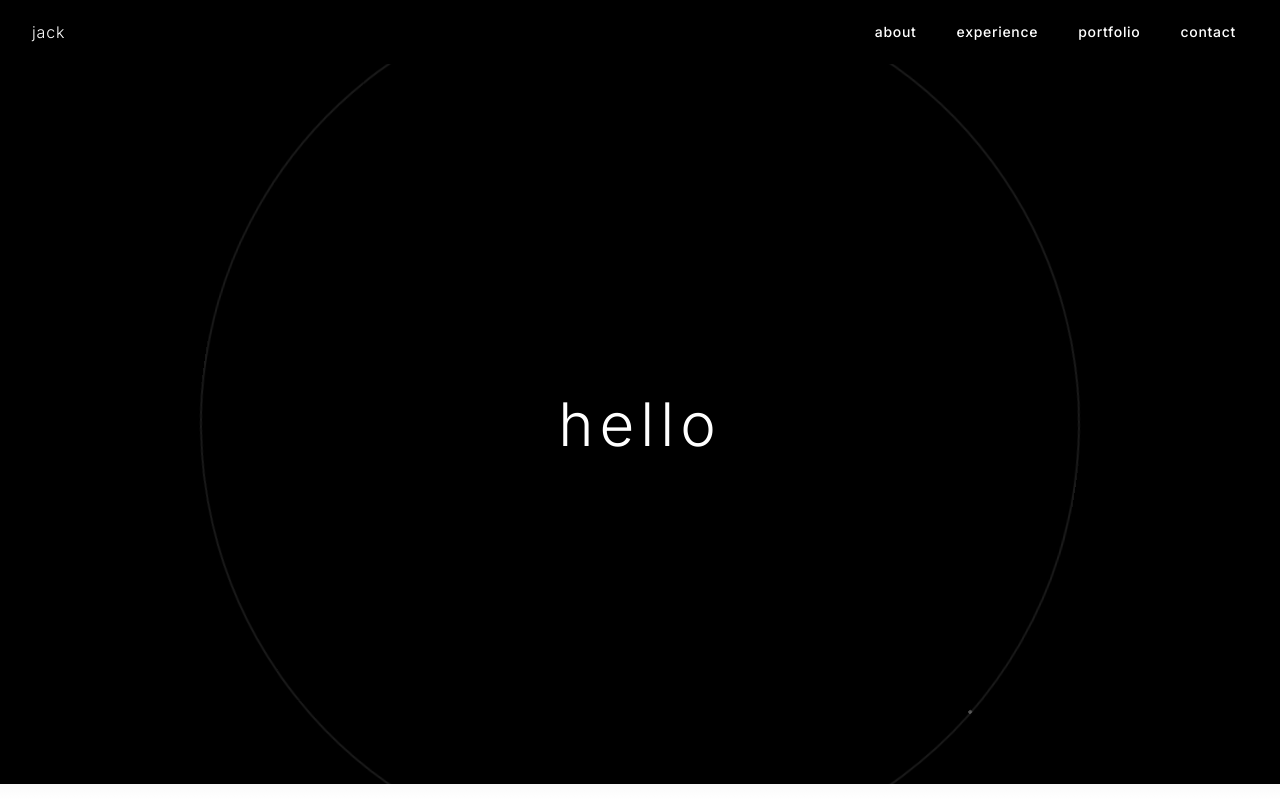
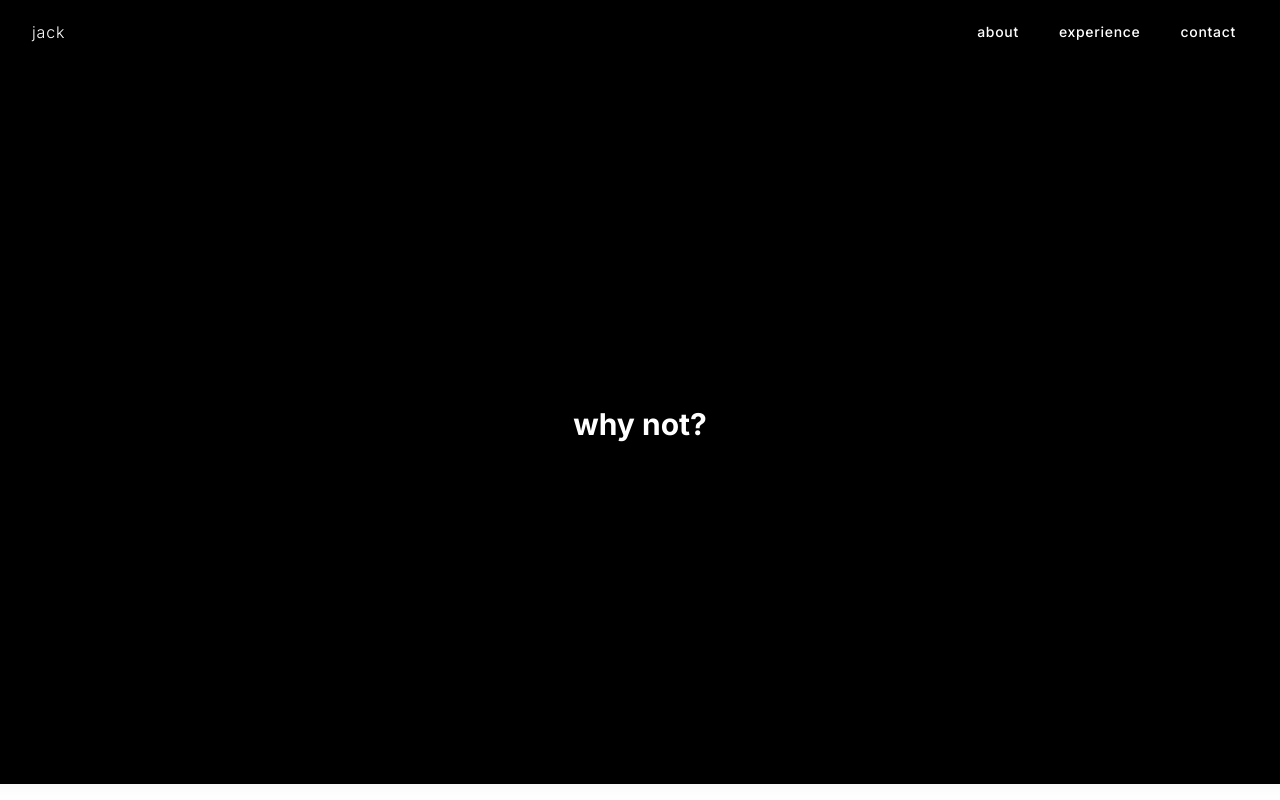
Before and after one commit to jackretterer/portfolio-next, a Next.js app: page / in a window 1280 px wide. Built offline with nearby package versions, Linux system fonts and the light colour scheme.

Commit message:
Been a while

```diff
--- a/app/(homepage)/heropage-component.tsx
+++ b/app/(homepage)/heropage-component.tsx
@@ -1,48 +1,43 @@
 'use client'
 
-import React from "react";
-import { motion } from "framer-motion";
+import React, { useState, useEffect } from "react";
+
+const TypewriterText = ({ text, delay = 100 }: { text: string; delay?: number }) => {
+  const [displayText, setDisplayText] = useState('');
+  const [currentIndex, setCurrentIndex] = useState(0);
+  const [showCursor, setShowCursor] = useState(true);
+
+  useEffect(() => {
+    if (currentIndex < text.length) {
+      const timeout = setTimeout(() => {
+        setDisplayText(prev => prev + text[currentIndex]);
+        setCurrentIndex(prev => prev + 1);
+      }, delay);
+
+      return () => clearTimeout(timeout);
+    }
+  }, [currentIndex, text, delay]);
+
+  useEffect(() => {
+    const cursorInterval = setInterval(() => {
+      setShowCursor(prev => !prev);
+    }, 500);
+
+    return () => clearInterval(cursorInterval);
+  }, []);
+
+  return (
+    <span className="text-3xl font-bold text-white">
+      {displayText}
+      {showCursor && currentIndex < text.length && <span className="animate-pulse">|</span>}
+    </span>
+  );
+};
 
 export function WavyBackgroundDemo() {
   return (
     <div className="h-[90vh] bg-black flex items-center justify-center relative overflow-hidden">
-      {/* Orbital ring */}
-      <motion.div
-        className="absolute w-[380px] h-[380px] md:w-[580px] md:h-[580px] lg:w-[880px] lg:h-[880px] border-[0.25px] md:border-[2px] border-white/10 rounded-full"
-        animate={{
-          rotate: 360,
-        }}
-        transition={{
-          duration: 20,
-          repeat: Infinity,
-          ease: "linear"
-        }}
-      />
-
-      {/* Orbiting circle */}
-      <motion.div
-        className="absolute w-[380px] h-[380px] md:w-[580px] md:h-[580px] lg:w-[880px] lg:h-[880px]"
-        animate={{
-          rotate: 360,
-        }}
-        transition={{
-          duration: 15,
-          repeat: Infinity,
-          ease: "linear"
-        }}
-      >
-        <div className="absolute top-0 left-1/2 w-0.5 h-0.5 md:w-0.5 md:h-0.5 lg:w-1 lg:h-1 bg-white/30 rounded-full transform -translate-x-1/2" />
-      </motion.div>
-
-      {/* Central text */}
-      <motion.div
-        initial={{ opacity: 0 }}
-        animate={{ opacity: 1 }}
-        transition={{ duration: 2 }}
-        className="text-white text-4xl md:text-5xl lg:text-6xl font-light tracking-widest relative z-10"
-      >
-        hello
-      </motion.div>
+        <TypewriterText text="why not?" delay={150} />
     </div>
   );
 }
--- a/app/(pages)/about/page.tsx
+++ b/app/(pages)/about/page.tsx
@@ -13,7 +13,7 @@ export default function About() {
               <p className="text-white">
                 I am building products that help the world. That&apos;s pretty much it. I am a firm believer that technology has the potential to benefit humankind and when you build a good enough product it&apos;s almost like a gift.<br/><br/>
                 I am a &apos;jack&apos; of all trades. I enjoy writing fullstack code but I view myself more as a builder. These days, I spend most of my time wrangling LLMs and building custom long-term memory systems.<br/><br/>
-                My biggest interests are in AI, crypto, finance and space. I&apos;ve worked in some capacity in all of them, but have spent most of my time in AI. I am currently building an AI wellness app called <Link href="https://ventnow.ai" className="font-bold text-indigo-500">Vent</Link>.<br/><br/>
+                My biggest interests are in AI, crypto, finance and space. I&apos;ve worked in some capacity in all of them, but have spent most of my time in AI. I am currently building Aspen over at <Link href="https://ventnow.ai" className="font-bold text-indigo-500">Vent</Link>.<br/><br/>
                 Outside of work, I enjoy skiing, running, investing, being outdoors, and competitive gaming. I&apos;m also known to bake a pretty wicked cookie.
                 <div className="pt-10 pb-20">
                 </div>
--- a/app/(pages)/experience/page.tsx
+++ b/app/(pages)/experience/page.tsx
@@ -39,7 +39,7 @@ const experiences = [
   {
     company: 'Vent',
     position: 'Founder & CEO',
-    duration: 'June 2024 - Present',
+    duration: 'January 2024 - Present',
     description: [
       'Building a system that understands human emotions.',
     ],
@@ -49,25 +49,28 @@ const experiences = [
     position: 'Developer Advocate Engineer',
     duration: 'July 2023 - December 2023',
     description: [
-      `Led team's community outreach program, scaling API adoption from 0 to 3500 users`,
-      'Developed tailored RAG systems for enterprise clients using open-source and closed-source LLMs',
-      'Authored technical documents, blogs, and social media posts to maximize product usage',
-      'Built and maintained comprehensive technical documentation for OSS and hosted solutions',
-      'Engaged with customers and community members, gathering feedback to drive product improvements',
-      'Fine-tuned open-source embedding models and LLMs, including LLama and Mistral, for on-premise systems'
+      'I failed at this job, but it was part of the process.'
+      // `Led team's community outreach program, scaling API adoption from 0 to 3500 users`,
+      // 'Developed tailored RAG systems for enterprise clients using open-source and closed-source LLMs',
+      // 'Authored technical documents, blogs, and social media posts to maximize product usage',
+      // 'Built and maintained comprehensive technical documentation for OSS and hosted solutions',
+      // 'Engaged with customers and community members, gathering feedback to drive product improvements',
+      // 'Fine-tuned open-source embedding models and LLMs, including LLama and Mistral, for on-premise systems'
     ],
   },
   {
-    company: 'Gemini | Nifty Gateway',
-    position: 'Technical Resource on Business Development Team',
+    company: 'Gemini ',
+    position: 'Wore a lot of hats',
     duration: 'January 2022 - July 2023',
     description: [
-      'Exceeded quota every month for a year, selling digital fine art',
-      'Contributed to expanding self-service tool user base from 0 to 1,500 users in 9 months, personally responsible for 40% growth',
-      'Developed data dashboards using Looker & Dune Analytics to track product performance and user engagement',
-      'Served as key liaison between clients and engineering/product management teams driving product roadmaps',
-      `Generated external financial reports using Snowflake and Pandas for enterprise partners' tax documentation`,
-      'Translated client feedback into actionable insights for new product features'
+      `Somehow I didn't get laid off.`,
+      `My boss was a good dude.`,
+      // 'Exceeded quota every month for a year, selling digital fine art',
+      // 'Contributed to expanding self-service tool user base from 0 to 1,500 users in 9 months, personally responsible for 40% growth',
+      // 'Developed data dashboards using Looker & Dune Analytics to track product performance and user engagement',
+      // 'Served as key liaison between clients and engineering/product management teams driving product roadmaps',
+      // `Generated external financial reports using Snowflake and Pandas for enterprise partners' tax documentation`,
+      // 'Translated client feedback into actionable insights for new product features'
     ],
   },
   {
@@ -75,8 +78,9 @@ const experiences = [
     position: 'Electrical Safety Engineer',
     duration: 'January 2021 - January 2022',
     description: [
-      `Ensured Google's data center equipment was safe and under electrical safety compliance`,
-      'Tried not to electicute myself everyday. Somedays I was not very successful at that',
+      `Tried not to electrocute myself everyday. Somedays I was not very successful at that`
+      // `Ensured Google's data center equipment was safe and under electrical safety compliance`,
+      // 'Tried not to electicute myself everyday. Somedays I was not very successful at that',
     ],
   },
   {
--- a/components/ui/NavBar.tsx
+++ b/components/ui/NavBar.tsx
@@ -27,9 +27,9 @@ export default function NavBar() {
               <Link href="/experience" className="text-white font-light tracking-wider hover:text-white px-3 py-2 rounded-md text-sm font-medium">
                 experience
               </Link>
-              <Link href="/portfolio" className="text-white font-light tracking-wider hover:text-white px-3 py-2 rounded-md text-sm font-medium">
+              {/* <Link href="/portfolio" className="text-white font-light tracking-wider hover:text-white px-3 py-2 rounded-md text-sm font-medium">
                 portfolio
-              </Link>
+              </Link> */}
               <Link href="/contact" className="text-white font-light tracking-wider hover:text-white px-3 py-2 rounded-md text-sm font-medium">
                 contact
               </Link>
--- a/components/ui/masonry-grid.tsx
+++ b/components/ui/masonry-grid.tsx
@@ -2,6 +2,27 @@ export default function MasonryGrid() {
   return (
     <div className="bg-black container mx-auto px-4">
       <div className="grid grid-cols-2 md:grid-cols-3 gap-5 pb-10">
+        <div className="aspect-w-1 aspect-h-1">
+          <img className="object-cover rounded-lg" src="https://res.cloudinary.com/dko9vskvn/image/upload/v1755846668/IMG_3316_kjmfvx.jpg" alt=""/>
+        </div>
+        <div className="aspect-w-1 aspect-h-1">
+          <img className="object-cover rounded-lg" src="https://res.cloudinary.com/dko9vskvn/image/upload/v1755846701/IMG_3320_au3a8k.jpg" alt=""/>
+        </div>
+        <div className="aspect-w-1 aspect-h-1">
+          <img className="object-cover rounded-lg" src="https://res.cloudinary.com/dko9vskvn/image/upload/v1755846669/IMG_3318_fymm7e.jpg" alt=""/>
+        </div>
+        <div className="aspect-w-1 aspect-h-1">
+          <img className="object-cover rounded-lg" src="https://res.cloudinary.com/dko9vskvn/image/upload/v1755846864/Generated_Image_August_22_2025_-_12_14AM_cmwfrk.jpg" alt=""/>
+        </div>
+        <div className="aspect-w-1 aspect-h-1">
+          <img className="object-cover rounded-lg" src="https://res.cloudinary.com/dko9vskvn/image/upload/v1755846668/IMG_3317_hbzka8.jpg" alt=""/>
+        </div>
+        <div className="aspect-w-1 aspect-h-1">
+          <img className="object-cover rounded-lg" src="https://res.cloudinary.com/dko9vskvn/image/upload/v1755846668/Generated_Image_August_22_2025_-_12_07AM_iflqxx.jpg" alt=""/>
+        </div>
+
+
+
         <div className="aspect-w-1 aspect-h-1">
           <img className="object-cover rounded-lg" src="https://res.cloudinary.com/dko9vskvn/image/upload/v1710811977/IMG_7812_ietcx4.jpg" alt=""/>
         </div>
```
Also changed, not shown: 1 other file (tests, documents, lock files or other folders).
